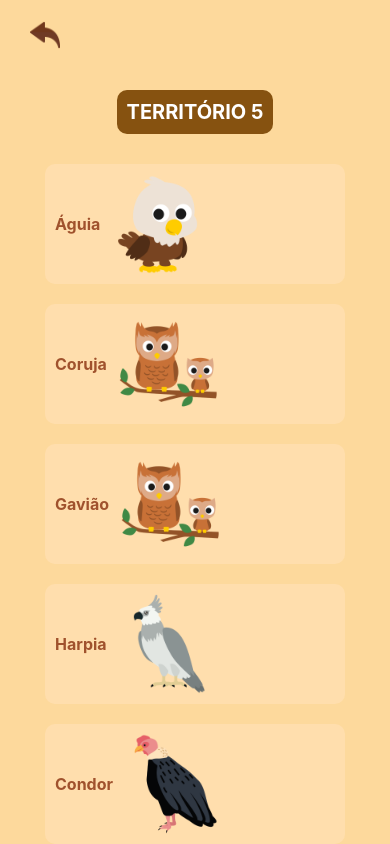
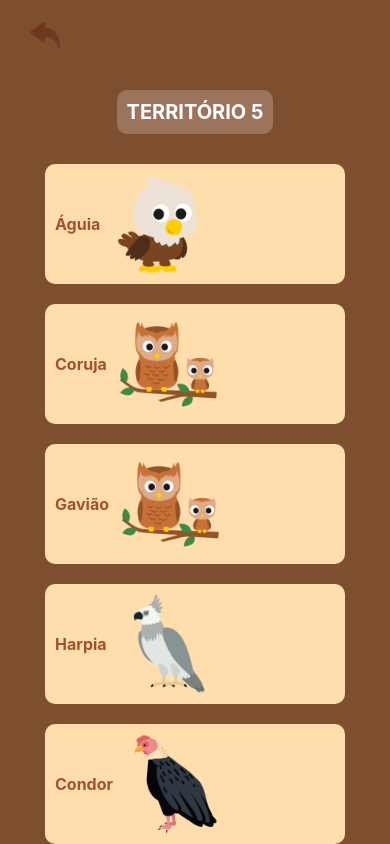
Before and after one commit to esthernascimento/app-zookids, a React Native app: screen /Territorio5 in a window 390 px wide. Built offline with nearby package versions, Linux system fonts and the light colour scheme.

Commit message:
alteração das cores de fundo de cada território

```diff
--- a/src/pages/Territorio1/style.js
+++ b/src/pages/Territorio1/style.js
@@ -3,7 +3,7 @@ import { StyleSheet } from 'react-native';
 export default StyleSheet.create({
   container: {
     flex: 1,
-    backgroundColor: '#B0C4DE',
+    backgroundColor: '#4682B4',
     paddingHorizontal: 20,
     paddingTop: 40,
     justifyContent: 'center',
@@ -22,7 +22,7 @@ export default StyleSheet.create({
     fontSize: 20,
     fontWeight: 'bold',
     color: '#fff',
-    backgroundColor: '#4682B4',
+    backgroundColor: '#B0C4DE',
     padding: 10,
     borderRadius: 10,
     textTransform: 'uppercase',
--- a/src/pages/Territorio2/style.js
+++ b/src/pages/Territorio2/style.js
@@ -3,7 +3,7 @@ import { StyleSheet } from 'react-native';
 export default StyleSheet.create({
   container: {
     flex: 1,
-    backgroundColor: '#EB9460',
+    backgroundColor: '#ee6f43',
     paddingHorizontal: 20,
     paddingTop: 40,
     justifyContent: 'center',
@@ -22,7 +22,7 @@ export default StyleSheet.create({
     fontSize: 20,
     fontWeight: 'bold',
     color: '#fff',
-    backgroundColor: '#DF5800',
+    backgroundColor: '#f29471',
     padding: 10,
     borderRadius: 10,
     textTransform: 'uppercase',
--- a/src/pages/Territorio3/style.js
+++ b/src/pages/Territorio3/style.js
@@ -3,7 +3,7 @@ import { StyleSheet } from 'react-native';
 export default StyleSheet.create({
   container: {
     flex: 1,
-    backgroundColor: '#BDB76B',
+    backgroundColor: '#2f7645',
     paddingHorizontal: 20,
     paddingTop: 40,
     justifyContent: 'center',
@@ -22,7 +22,7 @@ export default StyleSheet.create({
     fontSize: 20,
     fontWeight: 'bold',
     color: '#fff',
-    backgroundColor: '#6B8E23',
+    backgroundColor: '#BDB76B',
     padding: 10,
     borderRadius: 10,
     textTransform: 'uppercase',
--- a/src/pages/Territorio4/style.js
+++ b/src/pages/Territorio4/style.js
@@ -3,7 +3,7 @@ import { StyleSheet } from 'react-native';
 export default StyleSheet.create({
   container: {
     flex: 1,
-    backgroundColor: '#DDA0DD',
+    backgroundColor: '#75548f',
     paddingHorizontal: 20,
     paddingTop: 40,
     justifyContent: 'center',
@@ -22,7 +22,7 @@ export default StyleSheet.create({
     fontSize: 20,
     fontWeight: 'bold',
     color: '#fff',
-    backgroundColor: '#9400D3',
+    backgroundColor: '#DDA0DD',
     padding: 10,
     borderRadius: 10,
     textTransform: 'uppercase',
--- a/src/pages/Territorio5/style.js
+++ b/src/pages/Territorio5/style.js
@@ -3,7 +3,7 @@ import { StyleSheet } from 'react-native';
 export default StyleSheet.create({
   container: {
     flex: 1,
-    backgroundColor: '#FDD99C',
+    backgroundColor: '#7d4f2e',
     paddingHorizontal: 20,
     paddingTop: 40,
     justifyContent: 'center',
@@ -22,7 +22,7 @@ export default StyleSheet.create({
     fontSize: 20,
     fontWeight: 'bold',
     color: '#fff',
-    backgroundColor: '#865210',
+    backgroundColor: '#9c745c',
     padding: 10,
     borderRadius: 10,
     textTransform: 'uppercase',
--- a/src/pages/Territorio6/style.js
+++ b/src/pages/Territorio6/style.js
@@ -3,7 +3,7 @@ import { StyleSheet } from 'react-native';
 export default StyleSheet.create({
   container: {
     flex: 1,
-    backgroundColor: '#FFC0CB',
+    backgroundColor: '#eda6bf',
     paddingHorizontal: 20,
     paddingTop: 40,
     justifyContent: 'center',
@@ -22,7 +22,7 @@ export default StyleSheet.create({
     fontSize: 20,
     fontWeight: 'bold',
     color: '#fff',
-    backgroundColor: '#FF69B4',
+    backgroundColor: '#FFC0CB',
     padding: 10,
     borderRadius: 10,
     textTransform: 'uppercase',
```
